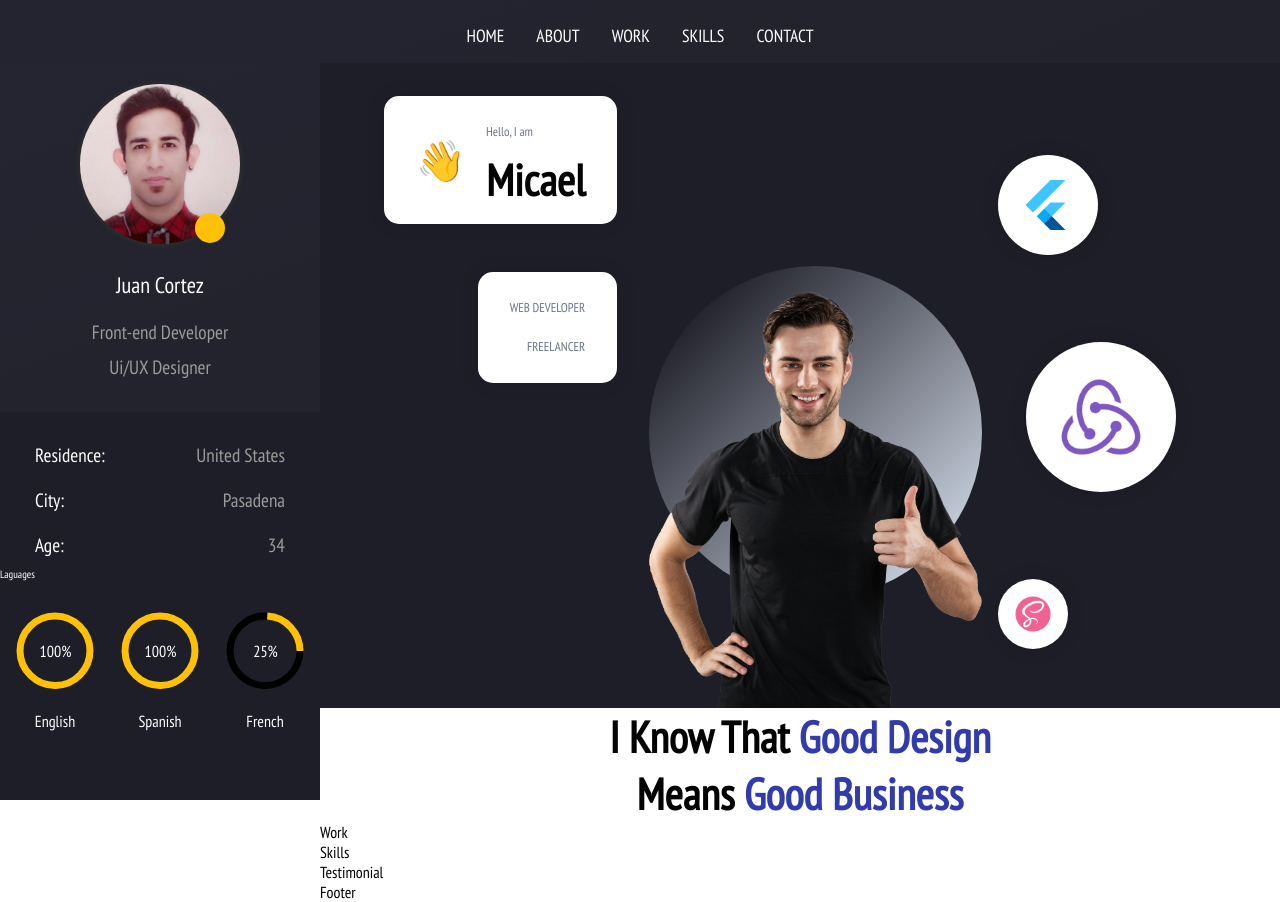
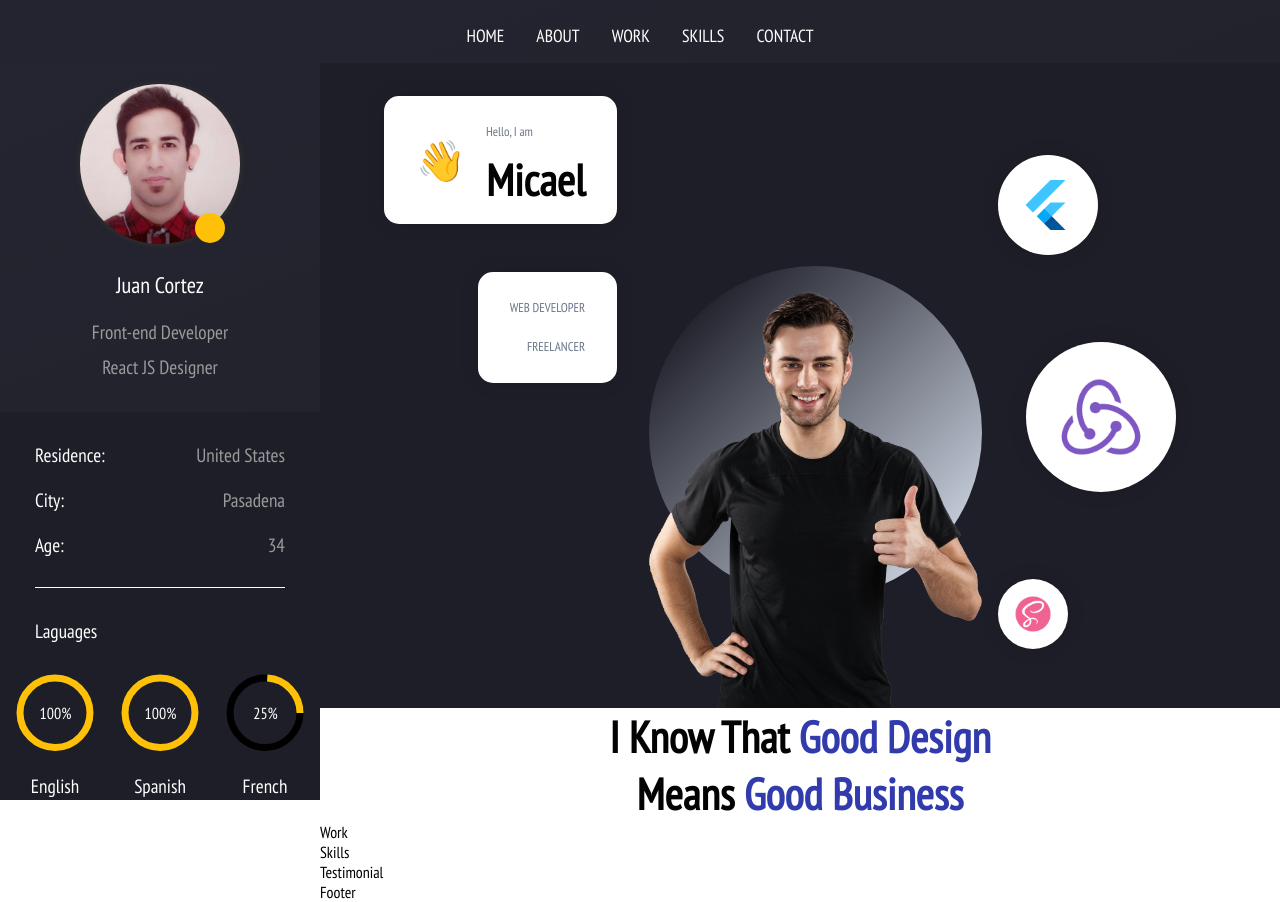
Before and after one commit to Juan-M-Cortez/resume_website-2.0, a React (Create React App) app: page / in a window 1280 px wide. Built offline with nearby package versions, Linux system fonts and the light colour scheme; a web font is replaced by a local one.

Commit message:
finished sidebar

```diff
--- a/src/Components/Sidebar/Sections/Section1.jsx
+++ b/src/Components/Sidebar/Sections/Section1.jsx
@@ -16,7 +16,7 @@ const Section1 = () => {
 
                 <h5 className='appbar__section1-h5'>Juan Cortez</h5>
                 <p className='appbar__section1-p p-sub'>Front-end Developer</p>
-                <p className='appbar__section1-p p-sub'>Ui/UX Designer</p>
+                <p className='appbar__section1-p p-sub'>React JS Designer</p>
             </div>
         </div>
     );
--- a/src/Components/Sidebar/Sections/Section3.jsx
+++ b/src/Components/Sidebar/Sections/Section3.jsx
@@ -6,7 +6,7 @@ const Section3 = () => {
         <div className='sidebar__section3'>
 
             <div className='part3-divH6-container'>
-                <h6 className='part3-h6'>Laguages</h6>
+                <h6 className='part3-h6 p-main'>Laguages</h6>
             </div>
 
             <div className='part3-container'>
@@ -18,7 +18,7 @@ const Section3 = () => {
                         </svg>
                         <div className='part3-p'>100%</div>
                     </div>
-                    <p className='part3-lp'>English</p>
+                    <p className='p-main'>English</p>
                 </div>
 
                 <div className='svg-container'>
@@ -28,7 +28,7 @@ const Section3 = () => {
                         </svg>
                         <div className='part3-p'>100%</div>
                     </div>
-                    <p className='part3-lp'>Spanish</p>
+                    <p className='p-main'>Spanish</p>
                 </div>
 
                 <div className='svg-container'>
@@ -39,7 +39,7 @@ const Section3 = () => {
                         </svg>
                         <div className='part3-p'>25%</div>
                     </div>
-                    <p className='part3-lp'>French</p>
+                    <p className='p-main'>French</p>
                 </div>
 
             </div>
--- a/src/Components/Sidebar/Sections/Section3.scss
+++ b/src/Components/Sidebar/Sections/Section3.scss
@@ -6,7 +6,8 @@
 
 .part3-h6 {
     color: white;
-    margin-top: 0;
+    margin-top: 10px;
+    margin-left: 35px;
     margin-bottom: 20px;
     font-weight: 400;
 }
--- /dev/null
+++ b/src/Components/Sidebar/Separation/Separation.jsx
@@ -0,0 +1,10 @@
+import React from 'react';
+import './Separation.scss';
+
+const Separation = () => {
+  return (
+    <div className='appbar__separation' />
+  );
+};
+
+export default Separation;
--- /dev/null
+++ b/src/Components/Sidebar/Separation/Separation.scss
@@ -0,0 +1,8 @@
+.appbar__separation {
+    align-self: center;
+    width: 250px;
+    border-bottom: 1px solid;
+    border-color: white;
+    margin-top: 20px;
+    margin-bottom: 20px;
+}
--- a/src/Components/Sidebar/Sidebar.jsx
+++ b/src/Components/Sidebar/Sidebar.jsx
@@ -1,5 +1,6 @@
 import React, { useState, useEffect, useRef } from 'react';
 import { Section1, Section2, Section3} from './Sections';
+import Separation from './Separation/Separation';
 import './Sidebar.scss';
 
 const Sidebar = () => {
@@ -15,6 +16,7 @@ const Sidebar = () => {
     <div className='appbar__sidebar' style={{ paddingTop: navHeight }}>
       <Section1 />
       <Section2 />
+      <Separation />
       <Section3 />
       {/*<Section4 />*/}
     </div>
```
